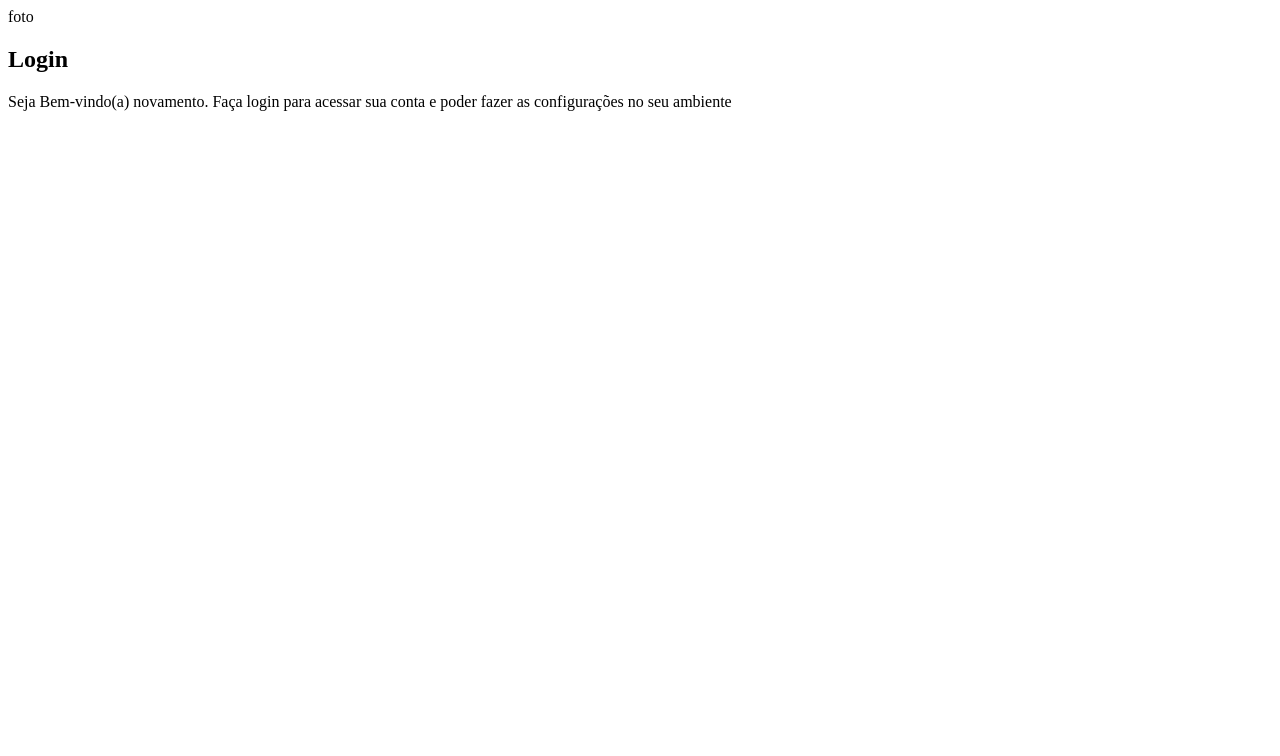
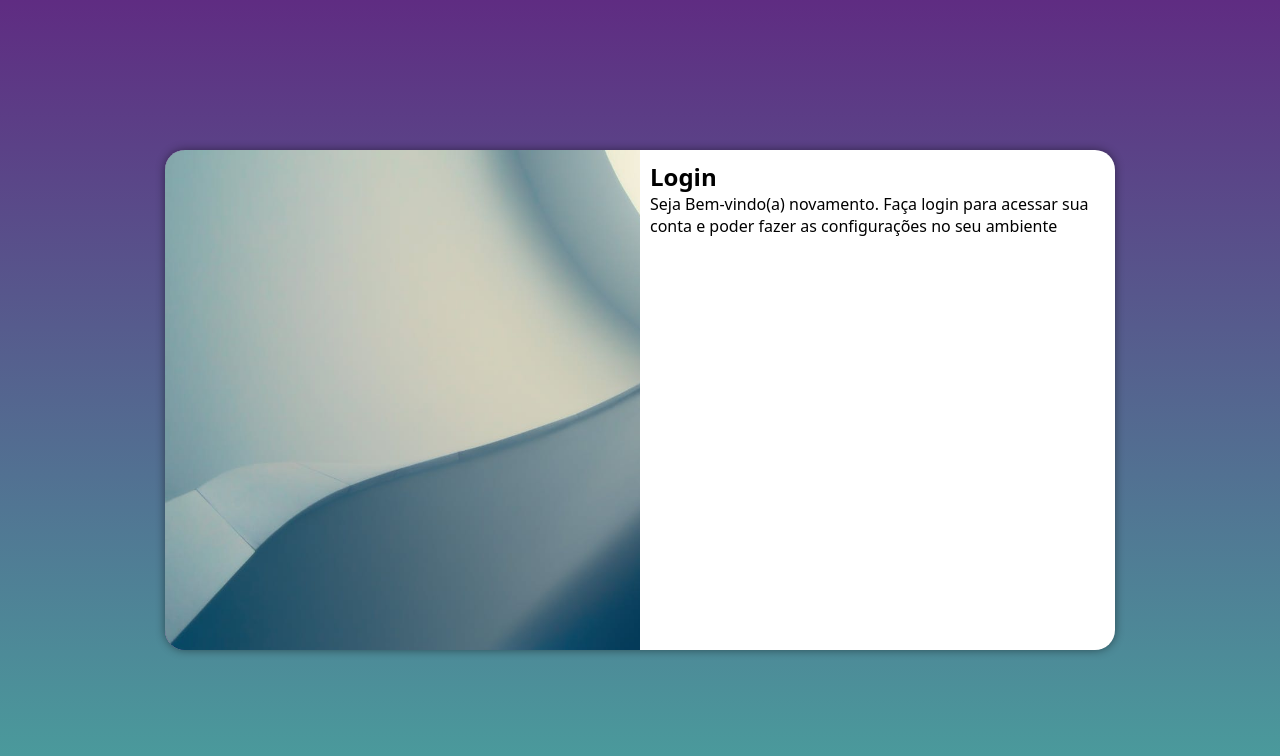
Before and after one commit to luisfmessias/projeto-login, a plain HTML site: page index.html in a window 1280 px wide. Drawn offline with Linux system fonts and the light colour scheme.

Commit message:
media query para outras telas

```diff
--- /dev/null
+++ b/estilos/midia-query.css
@@ -0,0 +1,46 @@
+@charset "UTF-8";
+
+@media screen and (min-width: 768px) and (max-width: 992px) {
+
+    body{
+        background-image: linear-gradient(to top, #49a09d, #5f2c82);
+    }
+
+    section#login{
+        width: 80vw;
+
+    }
+
+    section#login>div#imagem{
+        width: 30%;
+        height: 100%;
+        float: left;
+    }
+
+    section#login>div#formulario {
+        width: 70%;
+        float: right;
+    }
+}
+
+@media screen  and (min-width:992px) {
+
+    body{
+        background-image: linear-gradient(to top, #49a09d, #5f2c82);
+    }
+
+    section#login{
+        width: 950px;
+    }
+
+    section#login>div#imagem{
+        float: left;
+        width: 50%;
+        height: 100%;
+    }
+
+    section#login>div#formulario{
+        float: right;
+        width: 50%;
+    }
+}
--- a/estilos/style.css
+++ b/estilos/style.css
@@ -5,3 +5,50 @@
     VERDE: #49a09d
     LILÁS: #5f2c82
 */
+
+*{
+    font-family: system-ui, -apple-system, BlinkMacSystemFont, 'Segoe UI', Roboto, Oxygen, Ubuntu, Cantarell, 'Open Sans', 'Helvetica Neue', sans-serif;
+    padding: 0px;
+    margin: 0px;
+    box-sizing: border-box;
+}
+
+body,html{
+    background-color: #5f2c82;
+    height: 100vh;
+    width: 100vw;
+}
+
+main{
+    position: relative;
+    height: 100vh;
+    width: 100vw;
+}
+
+section#login{
+    position: absolute;
+    top: 50%;
+    left: 50%;
+    transform: translate(-50%,-50%);
+    overflow: hidden;
+    background-color: white;
+    width: 250px;
+    height: 500px;
+    border-radius: 20px;
+    box-shadow: 0px 0px 10px rgba(0, 0, 0, 0.452);
+    transition: width .3s, height .3s;
+    transition-timing-function: ease;
+}
+
+#login>#imagem{
+    display: block;
+    background: #5f2c82 url(../imagens/pexels-jplenio-1103970.jpg) no-repeat;
+    background-size: cover;
+    height: 200px;
+}
+
+section#login>div#formulario{
+    display: block;
+    padding: 10px;
+
+}
--- a/index.html
+++ b/index.html
@@ -5,12 +5,13 @@
     <meta name="viewport" content="width=device-width, initial-scale=1.0">
     <title>Login</title>
     <link rel="stylesheet" href="estilos/style.css">
+    <link rel="stylesheet" href="estilos/midia-query.css">
 </head>
 <body>
     <main>
         <section id="login">
             <div id="imagem">
-                foto
+
             </div>
 
             <div id="formulario">
```
